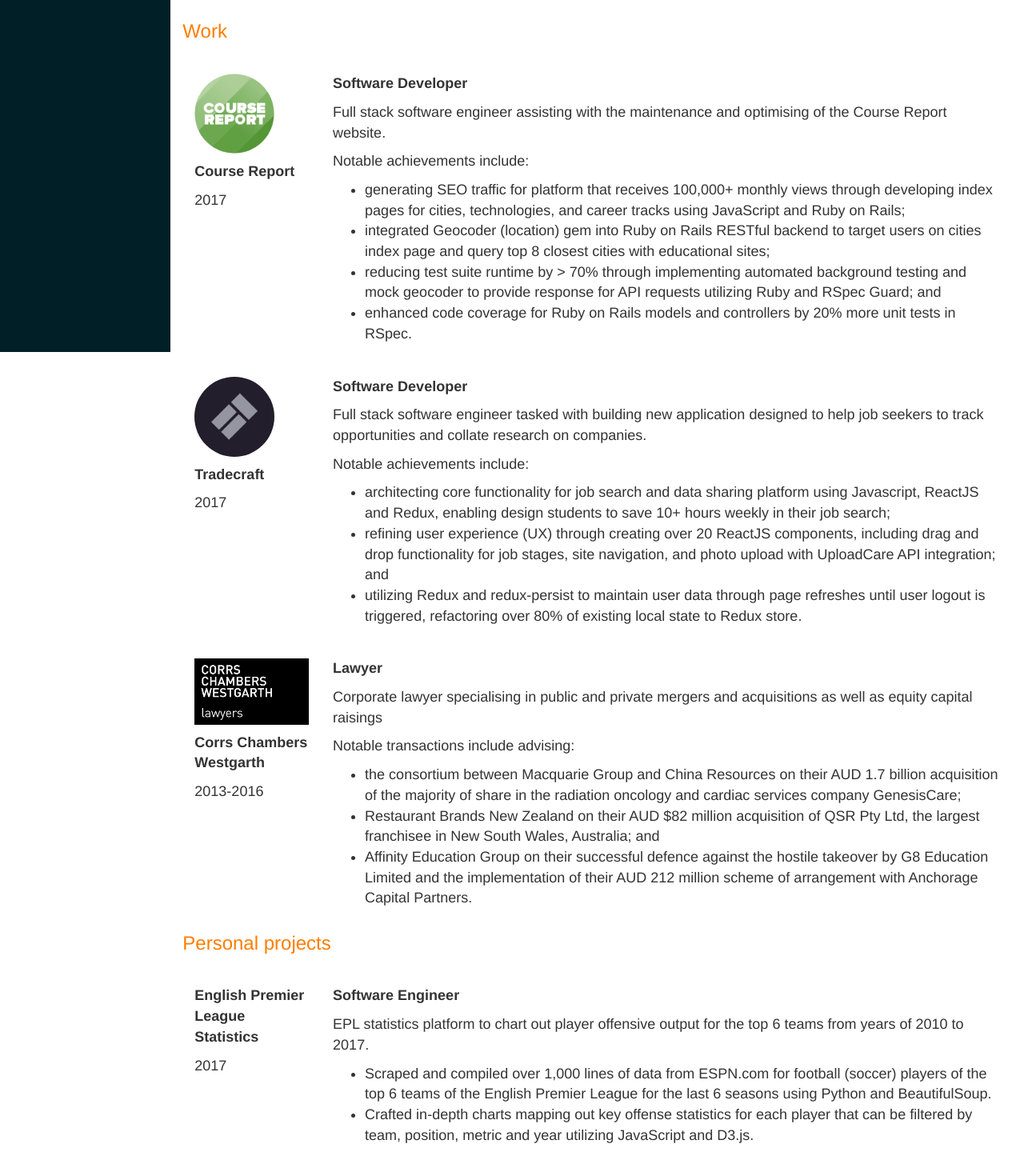
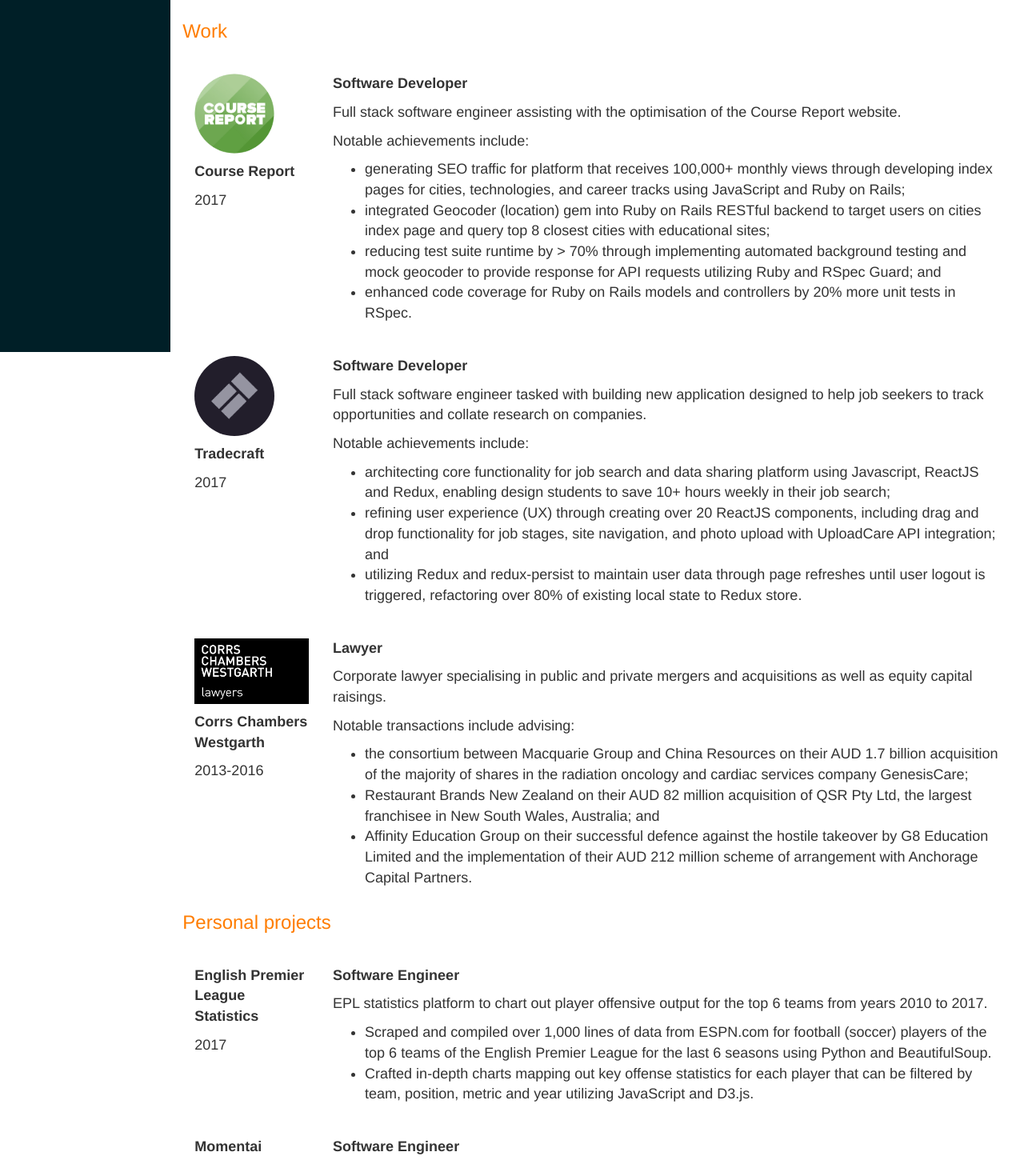
Before and after one commit to artukam/artukam-react, a React (Create React App) app: page / in a window 1280 px wide. Shown: the part 360-1820 px from the top of the page at 80% size. Built offline with nearby package versions, Linux system fonts and the light colour scheme.

Commit message:
Fixed up typos and CSS styling

```diff
--- a/src/AboutContent.js
+++ b/src/AboutContent.js
@@ -46,7 +46,7 @@
 					<div className="col-xs-12 col-sm-10">
 						<p className="bold-text">Software Developer</p>
 						<p>
-							Full stack software engineer assisting with the maintenance and optimising of the Course Report website.
+							Full stack software engineer assisting with the optimisation of the Course Report website.
 						</p>
 						<p>
 							Notable achievements include:
@@ -96,13 +96,13 @@
 					</div>
 					<div className="col-xs-12 col-sm-10">
 						<p className="bold-text">Lawyer</p>
-						<p>Corporate lawyer specialising in public and private mergers and acquisitions as well as equity capital raisings</p>
+						<p>Corporate lawyer specialising in public and private mergers and acquisitions as well as equity capital raisings.</p>
 						<p>
 							Notable transactions include advising:
 						</p>
 						<ul>
-							<li>the consortium between Macquarie Group and China Resources on their AUD 1.7 billion acquisition of the majority of share in the radiation oncology and cardiac services company GenesisCare;</li>
-							<li>Restaurant Brands New Zealand on their AUD $82 million acquisition of QSR Pty Ltd, the largest franchisee in New South Wales, Australia; and</li>
+							<li>the consortium between Macquarie Group and China Resources on their AUD 1.7 billion acquisition of the majority of shares in the radiation oncology and cardiac services company GenesisCare;</li>
+							<li>Restaurant Brands New Zealand on their AUD 82 million acquisition of QSR Pty Ltd, the largest franchisee in New South Wales, Australia; and</li>
 							<li>Affinity Education Group on their successful defence against the hostile takeover by G8 Education Limited and the implementation of their AUD 212 million scheme of arrangement with Anchorage Capital Partners.</li>
 						</ul>
 					</div>
@@ -119,7 +119,7 @@
 					</div>
 					<div className="col-xs-12 col-sm-10">
 						<p className="bold-text">Software Engineer</p>
-						<p>EPL statistics platform to chart out player offensive output for the top 6 teams from years of 2010 to 2017.</p>
+						<p>EPL statistics platform to chart out player offensive output for the top 6 teams from years 2010 to 2017.</p>
 						<ul>
 							<li>Scraped and compiled over 1,000 lines of data from ESPN.com for football (soccer) players of the top 6 teams of the English Premier League for the last 6 seasons using Python and BeautifulSoup.</li>
 							<li>Crafted in-depth charts mapping out key offense statistics for each player that can be filtered by team, position, metric and year utilizing JavaScript and D3.js.</li>
--- a/src/PortfolioContent.css
+++ b/src/PortfolioContent.css
@@ -16,6 +16,10 @@
 .show-text {
 	color: #007b9a;
 	padding-right: 15px;
+}
+
+.btn {
+	margin-bottom: 5px;
 }
 
 .btn:focus ,.btn:focus:active {
```
